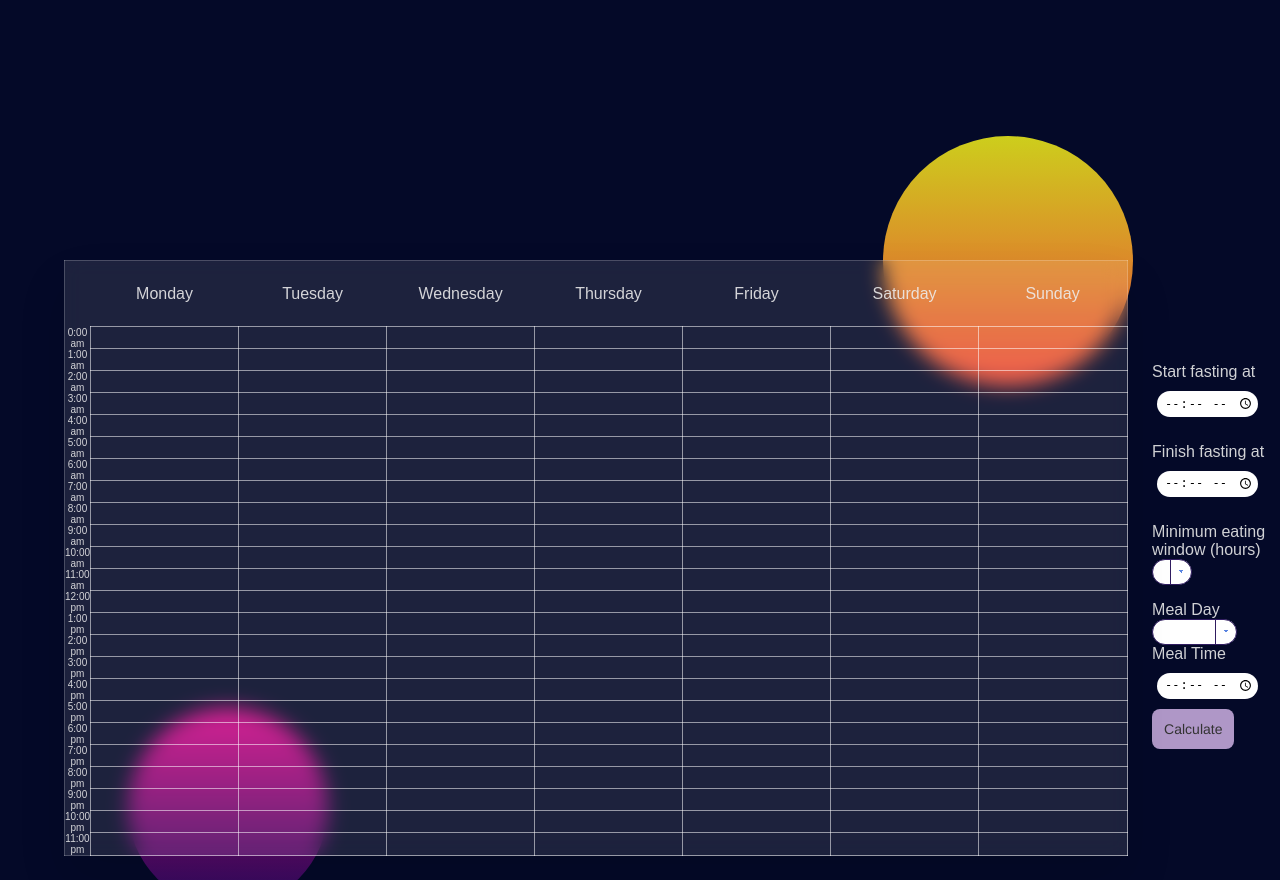
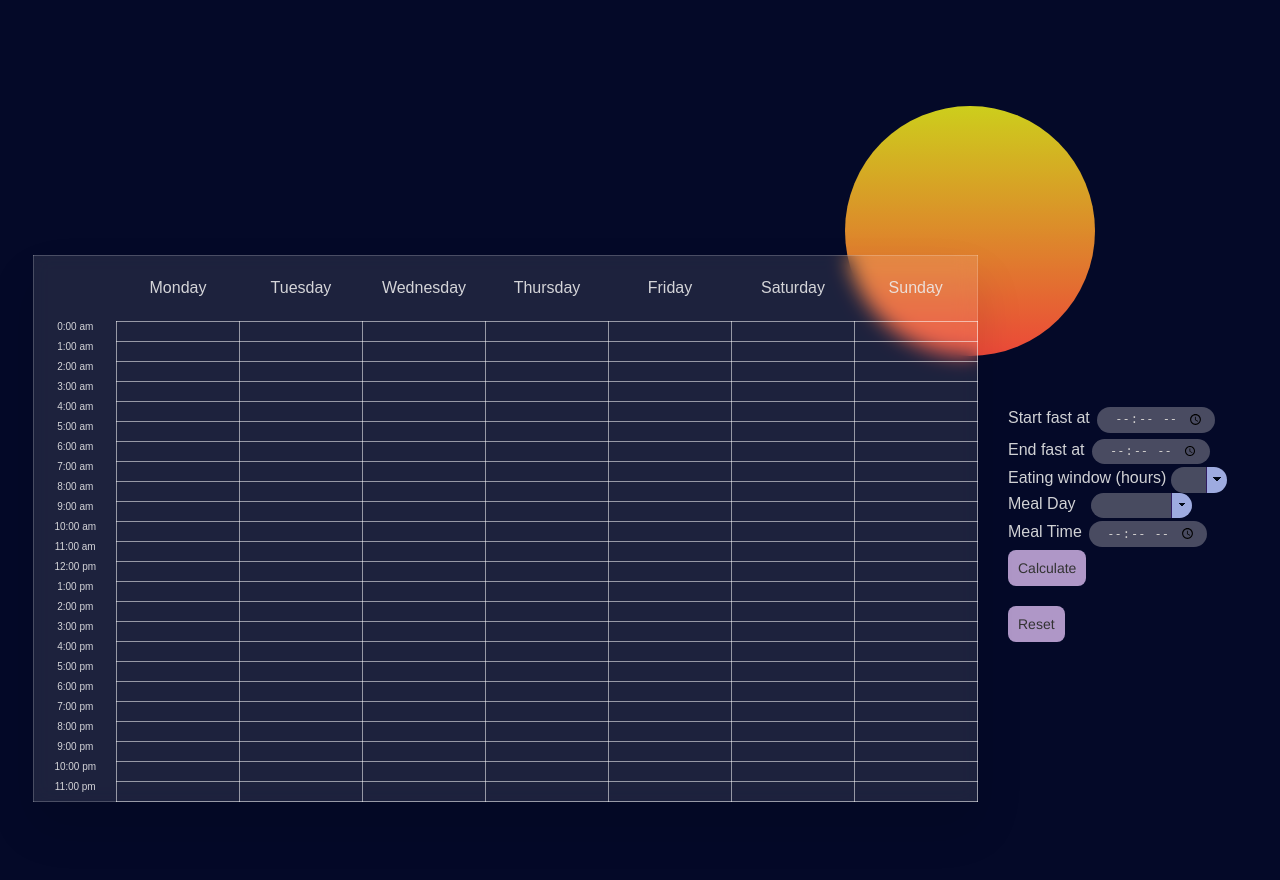
Before and after one commit to onefastcat/Intermittent-Fasting, a Flask app: page / in a window 1280 px wide. Run offline with Flask 2, Linux system fonts and the light colour scheme; lists and menus that the app fills with data are empty.

Commit message:
recalculating fast window

```diff
--- a/app/meal_time_form.py
+++ b/app/meal_time_form.py
@@ -1,18 +1,12 @@
-from flask import session
 from flask_wtf import FlaskForm
-from wtforms import StringField, SelectField, SubmitField
-from wtforms.validators import DataRequired
-from wtforms.fields import DateField, DateTimeLocalField, TimeField
-from operator import attrgetter
-
-
+from wtforms import SelectField, SubmitField
+from wtforms.validators import InputRequired
+from wtforms.fields import TimeField
 
 
 class MealTime(FlaskForm):
 
-
     number_of_hours_choices = []
-    # time_choices = []
     day_choices = ['', 'Monday', 'Tuesday', 'Wednesday', 'Thursday', 'Friday', 'Saturday', 'Sunday']
 
     for hour in range(0, 24):
@@ -21,32 +15,33 @@ class MealTime(FlaskForm):
         else:
             number_of_hours_choices.append(hour)
 
+    fastingHoursStart = TimeField("Start fast at", validators=[InputRequired()])
+    fastingHoursEnd = TimeField("End fast at", validators=[InputRequired()])
+    minimumEatingWindow = SelectField("Eating window (hours) ", choices=number_of_hours_choices, validators=[InputRequired()])
+    dayOfMeal = SelectField("Meal Day",choices=day_choices, validators=[InputRequired()])
+    timeOfMeal = TimeField("Meal Time", validators=[InputRequired()])
+    submit = SubmitField("Calculate")
 
-    def mealGap(form, field):
-        print('here in MealGap')
-        print(form.fastingHoursStart.data)
-        fastingHours = 24 - int(form.fastingHoursStart.data.strftime('%H')) + int(form.fastingHoursEnd.data.strftime('%H'))
+    def validate_minimumEatingWindow(form, minEatingWindow):
+        startFast = int(form.fastingHoursStart.data.strftime('%H'))
+        endFast = int(form.fastingHoursEnd.data.strftime('%H'))
+
+        fastingHours = abs(endFast - startFast)
         eatingHours = int(form.minimumEatingWindow.data)
+
+        #if eating hours and fasting hours exceed 24 hours return false
         if  eatingHours + fastingHours > 24:
-            print('not valitd because of eating window')
             return False
 
-
-        # if ('meals' in session) and len(session['meals']) > 0:
-
-        #     latestMealTime = max(a['timeOfMeal'] for a in session['meals'])
-        #     # stringTime = str(field.data)[0:2]
-
-            #DEAL WITH THIS LATER
-            # if 24 - int(latestMealTime) + int(stringTime) < int(form.fastingWindow.data):
-            #      return False
         return True
 
+    def validate_start(form, startTime):
+        startFast = int(form.fastingHoursStart.data.strftime('%H'))
+        endFast = int(form.fastingHoursEnd.data.strftime('%H'))
 
+        if(startFast < endFast):
+            print(startFast)
+            print(endFast)
+            return False
 
-    fastingHoursStart = TimeField("Start fasting at", validators=[DataRequired()])
-    fastingHoursEnd = TimeField("Finish fasting at", validators=[DataRequired()])
-    minimumEatingWindow = SelectField("Minimum eating window (hours) ", choices=number_of_hours_choices, validators=[DataRequired()])
-    dayOfMeal = SelectField("Meal Day",choices=day_choices, validators=[DataRequired()])
-    timeOfMeal = TimeField("Meal Time", validators=[DataRequired()])
-    submit = SubmitField("Calculate")
+        return True
--- a/app/routes.py
+++ b/app/routes.py
@@ -9,67 +9,40 @@ bp = Blueprint('main', __name__)
 @bp.route('/', methods=["GET", "POST"])
 def main():
 
-
     print('--------------in main()-------------')
     form = MealTime()
 
-    if('fastWindow' in session):
-        print('fastWindow is in session')
-        print(session['fastWindow'])
-
-
-
-    #figure out where to initialize this. and what the valiues are first before form is submitted
-    #msybe no need to initialize it here because I check for its existence in html
-    # fastTimes = fastWindow(form)
-
-    # if('fastTime' not in session):
-    #     session['fastTime'] = fastWindow(form)
-    #     print('added fasttime to session')
-
-    #session['fastTime'] = fastWindow(form)
+    #if reset button was clicked clear this session and
+    if request.args.get('reset_btn') == 'reset':
+        session.clear()
+        return redirect(url_for('main.main'))
 
     if form.validate_on_submit():
-        if not MealTime.mealGap(form, form.fastingHoursStart):
-           message = 'Eating and fasting hours cannot exceed 24 hours'
+        if not form.validate_minimumEatingWindow(form):
+           message = 'Eating and fasting hours cannot exceed 24 hours.'
+           session.clear()
            return redirect(url_for('main.timeConflict', message=message))
-
-        #and MealTime.mealGap(form, form.minimumEatingWindow)
-        #DEAL WITH THIS LATER
-
-        #     return redirect(url_for('main.timeConflict'))
+        if not form.validate_start(form):
+            message = 'Fast start cannot be earlier than fast end.'
+            session.clear()
+            return redirect(url_for('main.timeConflict', message=message))
 
         print('---------form valid----------')
 
-
-
-        if(fastWindow(form)):
+        if fastWindow(form):
             print('checks passed')
 
-            print(session['fastWindow'])
             return redirect(url_for('main.main'))
         else:
             message = "This meal doesn't fit into the schedule"
             return redirect(url_for('main.timeConflict', message=message))
-        #make sure you need to pass fastTimes here probably not. so i deleted it
-
-        #session['minimumFastingWindow'] = form.minimumEatingWindow.data
-        # session['originalFastWindow']['startFast'] = int(form.fastingHoursStart.data.strftime('%H'))
-        # session['originalFastWindow']['endFast'] = int(form.fastingHoursEnd.data.strftime('%H'))
-
-
 
     else:
-        # #maybe no need to do this conditional and put this under the next one about meals
-        # if 'originalFastWindow' in session:
-        #     print('//////////////////////')
 
         if('meals' in session):
-            print('meals in session')
             setFormValues(form)
-            print(session['meals'])
             return render_template('mealSchedule.html', form=form, fastTimes=session['fastWindow'], meals=session['meals'])
-        #maybe no need to send fastTimes because I check for its existence in html
+
         return render_template('mealSchedule.html', form=form)
 
 
--- a/app/static/mealSchedule.css
+++ b/app/static/mealSchedule.css
@@ -16,21 +16,14 @@ html, body{
     color: rgba(237, 237, 237, 0.884);
     position: relative;
     top: 10vh;
-    left: 5vw;
-    width: 96%;
+    width: 100%;
     height: 100%;
     display: flex;
     justify-content: center;
     align-items: center;
-    margin-top: 30px;
+}
 
 
-
-}
-
-.form {
-  margin-left: 2%;
-}
 
 .title {
   display: flex;
@@ -47,7 +40,7 @@ html, body{
 
 }
 
-.container::after {
+/* .container::after {
   content: '';
   position: absolute;
   width: 200px;
@@ -56,17 +49,19 @@ html, body{
   border-radius: 50%;
   transform: translate(-450px, 250px);
 
-}
+} */
 
 
 form{
-  margin: 0 20px 20px 0;
+  margin: 10px 20px 20px 0;
+  padding-left: 30px;
+  position: relative;
 }
 
 .week_schedule_container{
   /* width: 100%;
   margin: 0 auto; */
-  padding: 1rem;
+  /* padding: 1rem; */
   border-spacing: 0;
   border-collapse: collapse;
   background: rgba(255, 255, 255, 0.1);
@@ -80,7 +75,7 @@ form{
 
 
 .day{
-  min-width: 8rem;
+  /* min-width: 8rem; */
   height: 45px;
   color: rgb(35, 35, 84);
   /* border: solid 1px white; */
@@ -96,7 +91,7 @@ form{
 
 
 /* CSS */
-#submit {
+#submit, #reset {
   background-color: rgba(208, 179, 230, 0.839);
   border-radius: 8px;
   border-width: 0;
@@ -109,7 +104,7 @@ form{
   line-height: 20px;
   list-style: none;
   margin: 0;
-  padding: 10px 12px;
+  padding: 8px 10px;
   text-align: center;
   transition: all 200ms;
   vertical-align: baseline;
@@ -119,37 +114,48 @@ form{
   touch-action: manipulation;
 }
 
-#submit:hover {
-  background-color: rgba(245, 180, 248, 0.847);
+#submit:hover, #reset:hover {
+  background-color: rgba(255, 105, 72, 0.807);
+  color:#e9cfcf;
 }
 
 
 #minimumEatingWindow, #dayOfMeal {
   --radius: 2em;
   --baseFg: #301c60;
-  --baseBg: white;
-  --accentFg: #5984e1;
-  --accentBg: #ffffff;
+  --baseBg:  rgba(230, 228, 228, 0.3);
+  --accentFg: #030a18;
+  --accentBg: rgb(158, 171, 224);
 }
+
+
+
 
 
 input{
   border-radius: 15px;
+  background-color: rgba(230, 228, 228, 0.3);
+  color: rgb(205, 203, 203);
   border: 0;
-  margin: 10px 5px 10px 5px;
-  padding: 3px 3px 4px 7px;
+  margin: 3px 3px;
+  padding: 3px 10px 4px 17px;
   font-size: 12px;
+
+}
+
+#day_input{
+  padding-left: 10px;
 }
 
 select {
   font: 400 12px/1.3 sans-serif;
   -webkit-appearance: none;
   appearance: none;
-  color: var(--baseFg);
-  border: 1px solid var(--baseFg);
+  color: white;
+  border: 0;
   line-height: 1;
   outline: 0;
-  padding: 0.65em 1.5em 0.55em 0.75em;
+  padding: .66em 2.66em .66em 1.23em;
   border-radius: var(--radius);
   background-color: var(--baseBg);
   background-image: linear-gradient(var(--baseFg), var(--baseFg)),
@@ -160,6 +166,11 @@ select {
   background-size: 1px 100%, 20px 22px, 20px 22px, 20px 100%;
   background-position: right 20px center, right bottom, right bottom, right bottom;
   font-size: 11px;
+
+}
+
+#day_input{
+  padding: 3% 13% 4% 5%;
 }
 
 
@@ -230,24 +241,22 @@ select {
   }
 
 
-  #close-button {
+  button {
     border: none;
-    position: absolute;
-    top: 8px;
-    right: 16px;
+
     font-size: 18px;
     font-weight: 100;
 
 
-    padding: 8px 16px;
-    vertical-align: middle;
+
+    /* vertical-align: middle; */
     overflow: hidden;
     text-decoration: none;
     color: black;
     background-color: white;
     text-align: center;
     cursor: pointer;
-    white-space: nowrap
+    /* white-space: nowrap; */
 
   }
 
@@ -272,7 +281,7 @@ select {
 
   @media screen and (max-width: 400px) {
     .day{
-        max-width: 30px;
+        max-width: 25px;
     }
 
     .hour{
--- a/app/templates/mealSchedule.html
+++ b/app/templates/mealSchedule.html
@@ -26,34 +26,53 @@
           <form action="" method="post">
             {{ form.hidden_tag() }}
 
-            <p>
+            <div class="form_field">
             {{form.fastingHoursStart.label}}
             {{form.fastingHoursStart() }}
-            </p>
+            </div>
 
-            <p>
+            <div class="form_field">
             {{form.fastingHoursEnd.label}}
             {{form.fastingHoursEnd() }}
-            </p>
+            </div>
 
-            <p>
+            <div class="form_field">
               {{form.minimumEatingWindow.label}}
               {{form.minimumEatingWindow() }}
-            </p>
-
-            <div>
-                {{form.dayOfMeal.label}}
-                {{ form.dayOfMeal() }}
-            </div>
-            <div>
-                {{form.timeOfMeal.label}}
-                {{ form.timeOfMeal() }}
             </div>
 
-            <div class="button">
-              {{ form.submit() }}
+            <div class="form_field">
+                <span class="label">
+                  {{form.dayOfMeal.label}}
+                </span>
+                <span id="day_input">
+                  {{ form.dayOfMeal() }}
+                </span>
+            </div>
+            <div class="form_field">
+                <span class="label">
+                  {{form.timeOfMeal.label}}
+                </span>
+                {{ form.timeOfMeal() }}
+
+            </div>
+
+              <div class="form_field">
+                {{ form.submit() }}
+              </div>
+
+
+
+
+
+          </form>
+          <form>
+            <div>
+              <a href="{{ url_for('main.main') }}"><button id="reset" name="reset_btn" value="reset">Reset</button></a>
             </div>
           </form>
+
+
         </div>
 
 
```
Also changed, not shown: app/calculate_schedule.py (+76 -64 lines).
